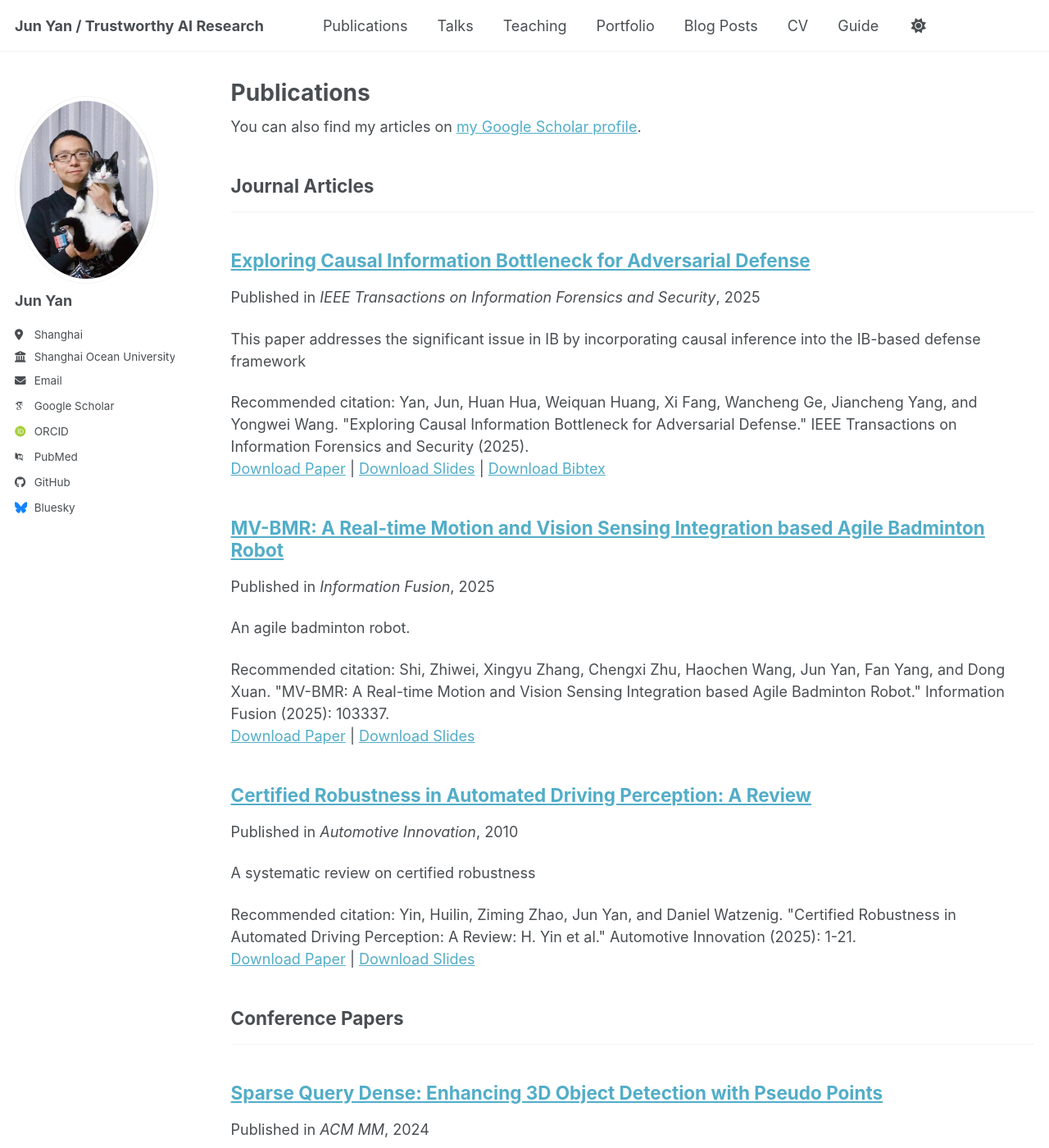
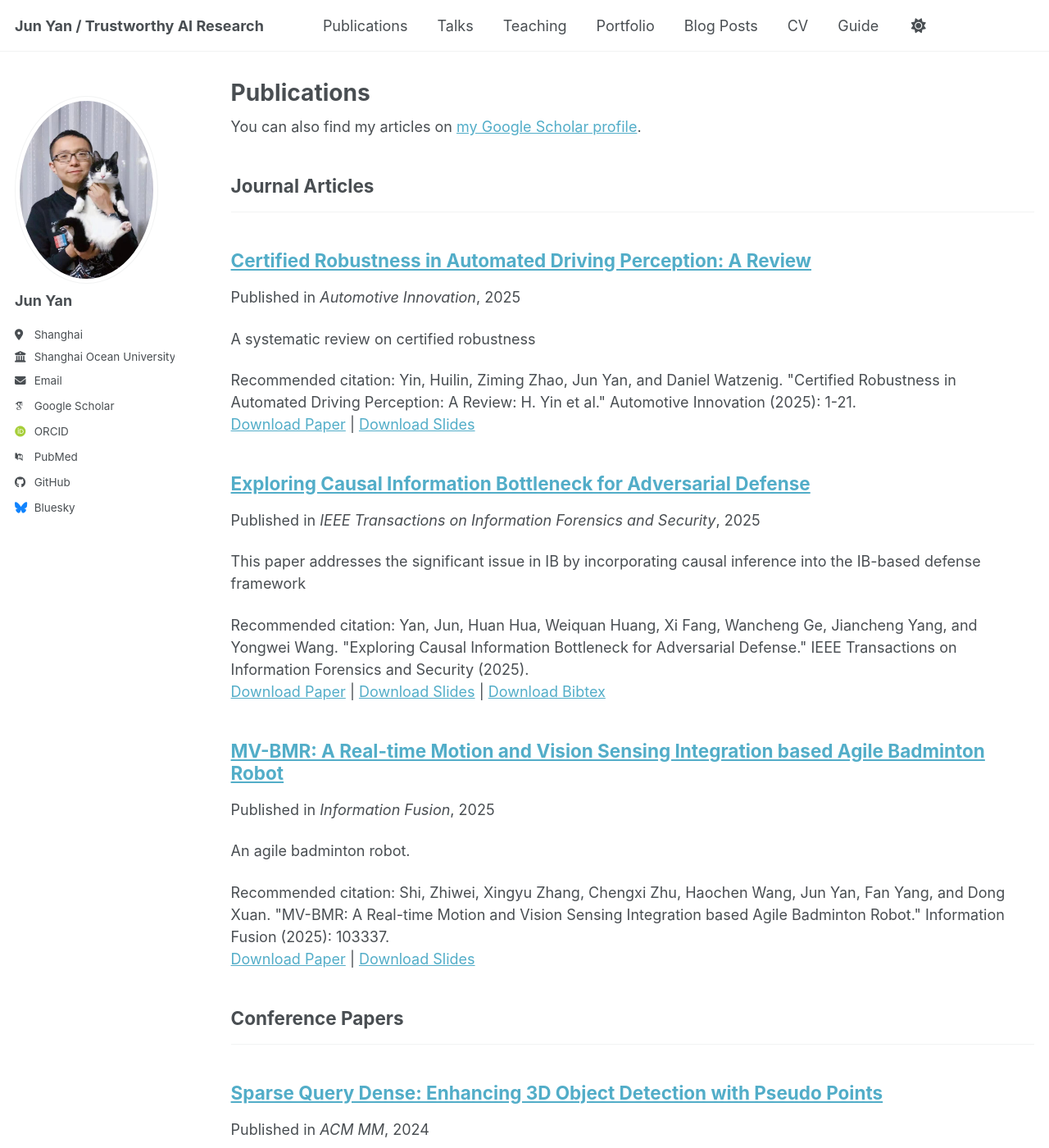
Before and after one commit to momo1986/momo1986.github.io, a Jekyll site: the page built from _pages/publications.html, in a window 1280 px wide and 1400 px high. Shown: the whole window at 82% size. Built offline with Jekyll 4.4.1, drawn with Linux system fonts in a browser that asks for light colours; some web fonts are replaced; a script bundle is joined from its source files by our own code; library files that are not in the unit come from our copies.

Commit message:
Update 2010-10-01-paper-title-number-2.md

```diff
--- a/_publications/2010-10-01-paper-title-number-2.md
+++ b/_publications/2010-10-01-paper-title-number-2.md
@@ -4,7 +4,7 @@ collection: publications
 category: manuscripts
 permalink: /publication/2010-10-01-paper-title-number-2
 excerpt: 'A systematic review on certified robustness'
-date: 2010-10-01
+date: 2025-09-18
 venue: 'Automotive Innovation'
 slidesurl: 'https://link.springer.com/article/10.1007/s42154-024-00347-3'
 paperurl: 'https://link.springer.com/article/10.1007/s42154-024-00347-3'
```
